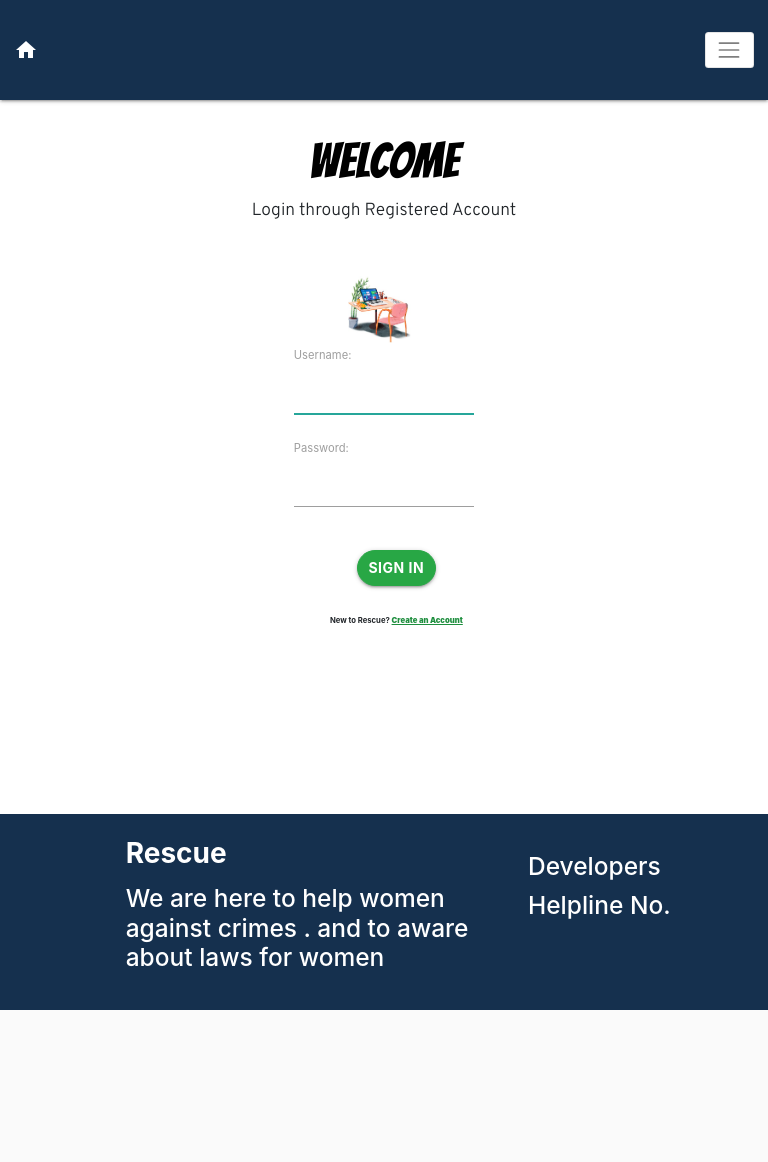
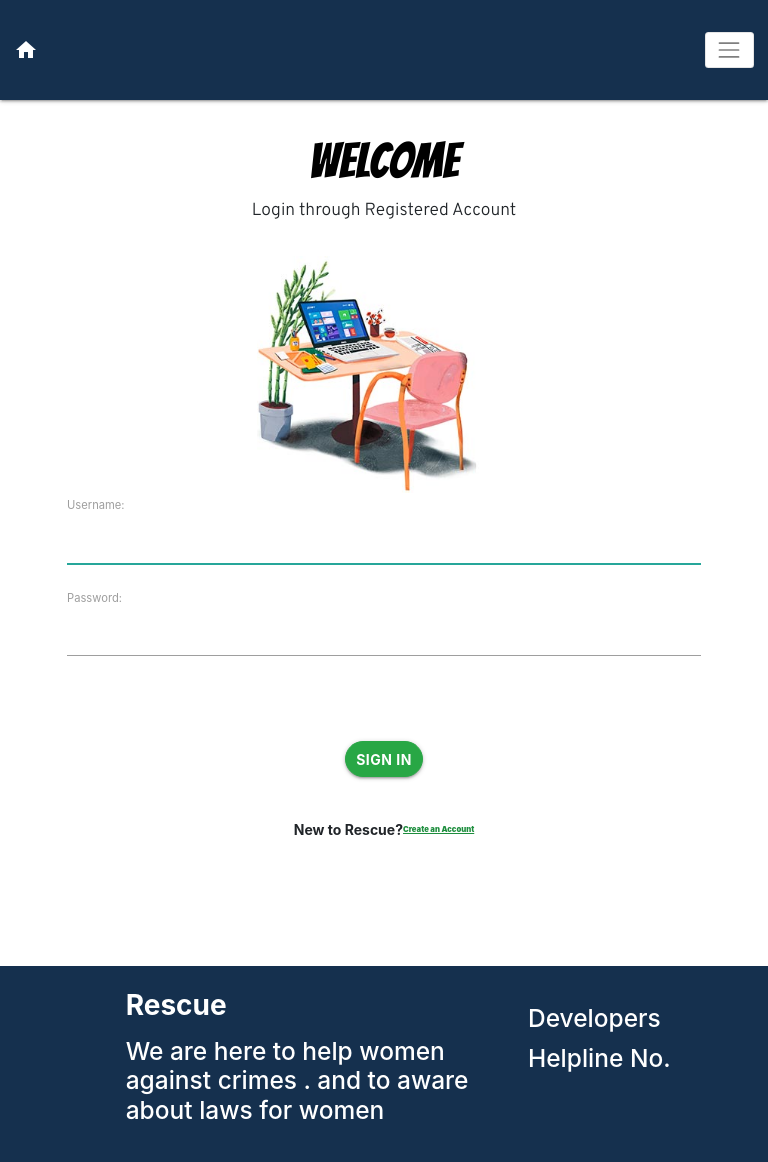
Before and after one commit to swapnilsparsh/Rescue, a Django app: page /login/ in a window 768 px wide. Before the commit the page ends 1010 px from the top, so only its background shows below. Run offline with Django 3.2, Linux system fonts and the light colour scheme; some libraries are stand-ins or nearby versions.

Commit message:
Fixed the login page

```diff
--- a/main_app/templates/main_app/login.html
+++ b/main_app/templates/main_app/login.html
@@ -3,30 +3,83 @@
 {% load static %}
 <html lang="en">
 {% block content %}
+
 <body style="background-color:white;margin-top: 55px;">
-
+    <div class="login-page">
         <div class="container">
             <br>
             <div class="jumbotron" style="background-color:white; ">
                 <link href="https://fonts.googleapis.com/css2?family=Bangers&display=swap" rel="stylesheet">
-                <h1 class="display-4" style="text-align: center; color: black; font-family: 'Bangers', cursive;">WELCOME</h1>
+                <h1 class="display-4" style="text-align: center; color: black; font-family: 'Bangers', cursive;">WELCOME
+                </h1>
                 <link href="https://fonts.googleapis.com/css2?family=Overpass:wght@300&display=swap" rel="stylesheet">
-                <p class="lead" style="text-align: center; font-family: 'Overpass', sans-serif;"><b>Login through Registered Account</b></p>
+                <p class="lead" style="text-align: center; font-family: 'Overpass', sans-serif;"><b>Login through
+                        Registered Account</b></p>
 
-            <form method="POST"  style="background-color: white;  padding-left: 100px; padding-right: 100px; padding-top: 20px; padding-bottom: 60px; margin-left: 20%; margin-right: 20%; margin-top: 5%;   ">
-                <img src="{% static 'Images/signup-image.jpg' %}" alt="Log in" style="margin-left: 30%; height: 35%; width: 35%;">
+                <form method="POST" style="background-color: white; margin-top: 5%;   ">
+                    <img src="{% static 'Images/signup-image.jpg' %}" alt="Log in"
+                        style="margin-left: 30%; height: 35%; width: 35%;">
                     {% csrf_token %}
                     {{form.as_p}}
                     <br>
-                <button style="border-radius: 25px; margin-left: 35%;" class="btn btn-success" type="submit"><b>Sign In</b></button>
+                    <div style=" margin-top: 3rem; display: flex; align-items: center;
+                    justify-content: center;">
+                        <button style="border-radius: 25px;" class="btn btn-success" type="submit"><b>Sign
+                                In</b></button>
+                    </div>
                     <br>
                     <br>
-                <strong style="margin-left: 20%; font-size: 1vw;" > New to Rescue? <a href="/register" style="color:rgb(30,142,62); font-size: 1vw;"></strong><strong><u><b> Create an Account</b></u></strong></a>
+                    <div style="display: flex; align-items: center;
+                    justify-content: center;">
+                        <strong> New to Rescue? <a href="/register"
+                                style="color:rgb(30,142,62); font-size: 1vw;"></strong><strong><u><b> Create an
+                                    Account</b></u></strong></a>
+
+                    </div>
                 </form>
+            </div>
         </div>
     </div>
     <br />
     <br />
+
+    <style>
+        @media screen and (max-device-width: 768px) {
+
+            label {
+                font-size: 1.5rem;
+            }
+
+            body {
+                font-size: 2rem;
+            }
+
+            .login-page {
+                position: absolute;
+                top: 0%;
+                left: 50%;
+                transform: translate(-50%, 5%)
+            }
+        }
+
+        @media screen and (min-device-width: 425px) and (max-device-width: 768px) {
+            body {
+                font-size: 1.5rem;
+            }
+
+            label {
+                font-size: 1.5rem;
+            }
+        }
+
+        @media only screen and (min-width:768px) {
+            .login-page {
+                position: relative;
+            }
+        }
+    </style>
+
+</body>
 {% endblock %}
 <br>
 
```
Lines whose indentation alone changed are shown as unchanged.
